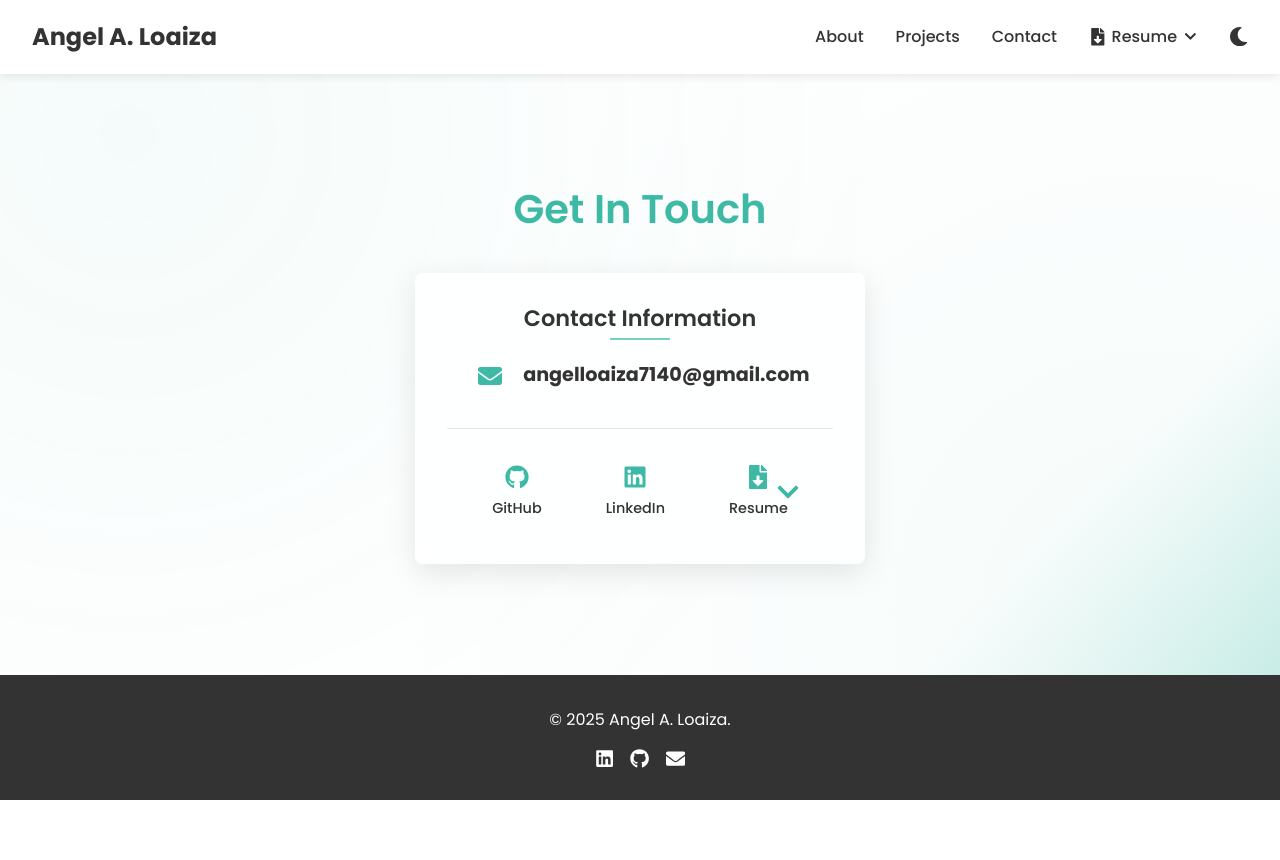
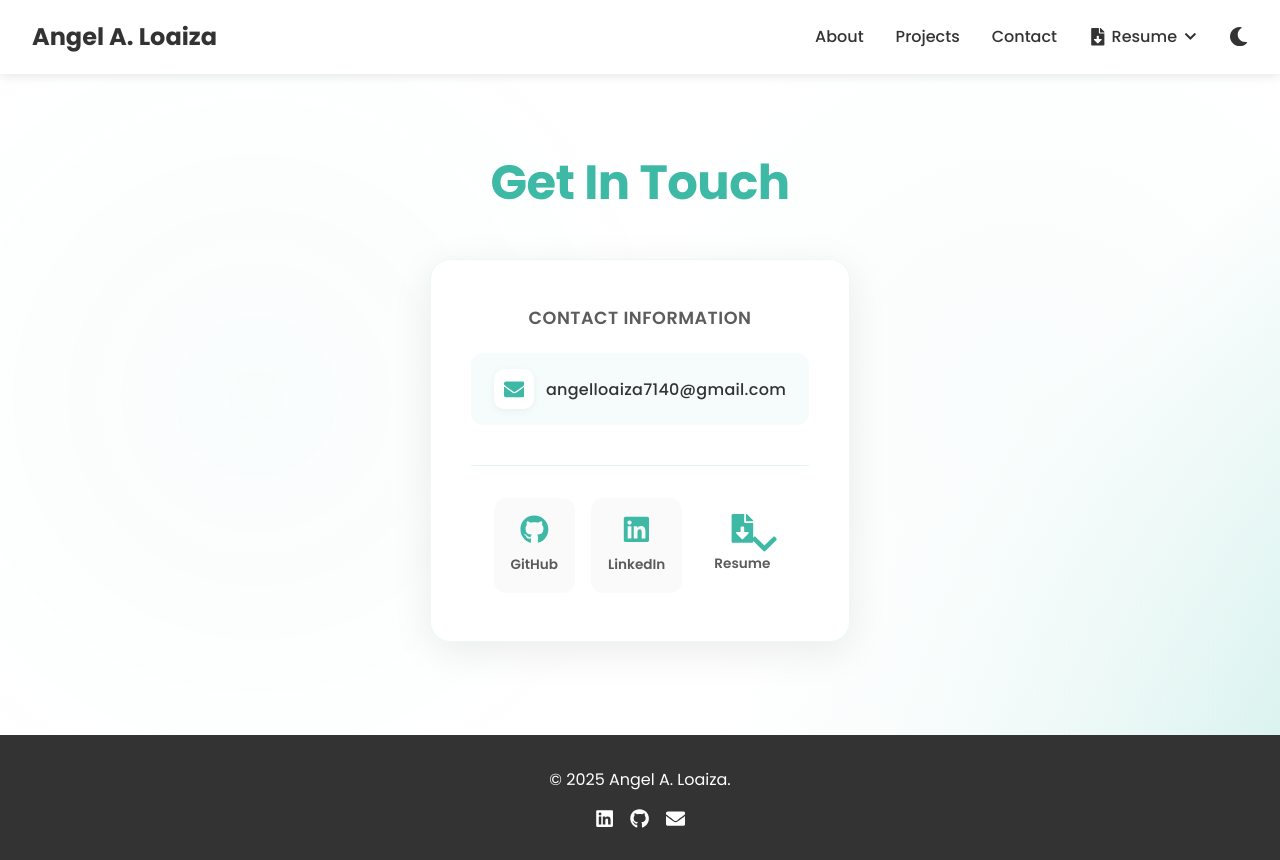
Before and after one commit to aal51282/aal51282.github.io, a Next.js app: page /contact in a window 1280 px wide. Before the commit the page ends 800 px from the top, so only its background shows below. Built offline with nearby package versions, Linux system fonts and the light colour scheme; a web font is replaced by a local one.

Commit message:
Updated contact page

```diff
--- a/src/app/contact/contact.module.css
+++ b/src/app/contact/contact.module.css
@@ -6,12 +6,12 @@
 
 .contactSection {
   flex: 1;
-  padding: 6rem 2rem;
+  padding: 5rem 2rem;
   background: linear-gradient(
     135deg,
     var(--background-color) 0%,
-    var(--background-color) 80%,
-    rgba(61, 185, 166, 0.15) 100%
+    var(--background-color) 70%,
+    rgba(61, 185, 166, 0.08) 100%
   );
   display: flex;
   flex-direction: column;
@@ -27,7 +27,7 @@
     135deg,
     var(--background-color) 0%,
     var(--background-color) 60%,
-    #050505 100%
+    #0a0a0a 100%
   );
 }
 
@@ -39,14 +39,14 @@
   right: 0;
   bottom: 0;
   background: radial-gradient(
-      circle at 10% 10%,
-      rgba(61, 185, 166, 0.05) 0%,
-      transparent 60%
+      circle at 20% 50%,
+      rgba(61, 185, 166, 0.03) 0%,
+      transparent 40%
     ),
     radial-gradient(
-      circle at 90% 90%,
-      rgba(61, 185, 166, 0.05) 0%,
-      transparent 60%
+      circle at 80% 50%,
+      rgba(61, 185, 166, 0.03) 0%,
+      transparent 40%
     );
   z-index: 0;
 }
@@ -54,21 +54,25 @@
 /* Dark mode contact section background effect */
 :global(.dark) .contactSection::before {
   background: radial-gradient(
-      circle at 10% 10%,
-      rgba(61, 185, 166, 0.07) 0%,
-      transparent 50%
+      circle at 20% 50%,
+      rgba(61, 185, 166, 0.05) 0%,
+      transparent 40%
     ),
-    radial-gradient(circle at 90% 90%, rgba(0, 0, 0, 0.5) 0%, transparent 70%),
-    linear-gradient(to right, transparent 60%, rgba(0, 0, 0, 0.3) 100%);
+    radial-gradient(
+      circle at 80% 50%,
+      rgba(0, 0, 0, 0.4) 0%,
+      transparent 60%
+    );
 }
 
 .title {
-  font-size: 2.5rem;
-  margin-bottom: 2.5rem;
+  font-size: 3rem;
+  margin-bottom: 3rem;
   color: var(--accent-color);
-  font-weight: 600;
+  font-weight: 700;
   position: relative;
   z-index: 1;
+  letter-spacing: -0.5px;
 }
 
 /* Dark mode title */
@@ -78,83 +82,140 @@
 }
 
 .contactForm {
-  background-color: var(--card-bg);
-  padding: 2rem;
-  border-radius: var(--border-radius);
-  box-shadow: var(--box-shadow);
+  background: rgba(255, 255, 255, 0.95);
+  backdrop-filter: blur(10px);
+  padding: 3rem 2.5rem;
+  border-radius: 20px;
+  box-shadow: 0 10px 40px rgba(0, 0, 0, 0.08);
   width: 100%;
-  max-width: 450px;
+  max-width: 420px;
   text-align: center;
-  transition: transform 0.3s ease, box-shadow 0.3s ease;
+  transition: all 0.3s cubic-bezier(0.4, 0, 0.2, 1);
   position: relative;
   z-index: 1;
+  border: 1px solid rgba(61, 185, 166, 0.1);
 }
 
 /* Dark mode contact form */
 :global(.dark) .contactForm {
-  background-color: rgba(30, 30, 30, 0.9);
-  border: 1px solid rgba(50, 50, 50, 0.8);
-  box-shadow: 0 15px 30px rgba(0, 0, 0, 0.3);
+  background: rgba(25, 25, 25, 0.95);
+  backdrop-filter: blur(10px);
+  border: 1px solid rgba(61, 185, 166, 0.2);
+  box-shadow: 0 10px 40px rgba(0, 0, 0, 0.5);
 }
 
 .contactForm:hover {
-  transform: translateY(-5px);
-  box-shadow: 0 15px 30px rgba(0, 0, 0, 0.1);
+  transform: translateY(-8px);
+  box-shadow: 0 20px 50px rgba(0, 0, 0, 0.12);
+  border-color: rgba(61, 185, 166, 0.3);
 }
 
 /* Dark mode contact form hover */
 :global(.dark) .contactForm:hover {
-  box-shadow: 0 15px 30px rgba(0, 0, 0, 0.4), 0 0 20px rgba(75, 192, 173, 0.1);
+  box-shadow: 0 20px 50px rgba(0, 0, 0, 0.6);
+  border-color: rgba(61, 185, 166, 0.4);
 }
 
 .emailContact {
   display: flex;
   align-items: center;
   justify-content: center;
-  font-size: 1.2rem;
-  font-weight: bold;
-  color: var(--text-color);
+  gap: 0.75rem;
+  padding: 1rem;
+  background: rgba(61, 185, 166, 0.05);
+  border-radius: 12px;
+  margin: 1.5rem 0;
+  transition: background 0.3s ease;
+}
+
+:global(.dark) .emailContact {
+  background: rgba(61, 185, 166, 0.08);
+}
+
+.emailContact:hover {
+  background: rgba(61, 185, 166, 0.08);
+}
+
+:global(.dark) .emailContact:hover {
+  background: rgba(61, 185, 166, 0.12);
 }
 
 .copyButton {
-  background: none;
+  background: white;
   border: none;
   cursor: pointer;
-  padding: 0.5rem;
-  margin-right: 0.8rem;
-  border-radius: 50%;
-  transition: background-color 0.3s ease;
+  padding: 0.6rem;
+  border-radius: 10px;
+  transition: all 0.3s ease;
+  box-shadow: 0 2px 8px rgba(0, 0, 0, 0.05);
+}
+
+:global(.dark) .copyButton {
+  background: rgba(40, 40, 40, 0.8);
+  box-shadow: 0 2px 8px rgba(0, 0, 0, 0.2);
 }
 
 .copyButton:hover {
-  background-color: rgba(61, 185, 166, 0.1);
+  background: rgba(61, 185, 166, 0.1);
+  transform: scale(1.05);
+}
+
+:global(.dark) .copyButton:hover {
+  background: rgba(61, 185, 166, 0.2);
 }
 
 .emailIcon,
 .checkIcon {
   color: var(--accent-color);
-  font-size: 1.5rem;
-  transition: color 0.3s ease, transform 0.3s ease;
+  font-size: 1.3rem;
+  transition: all 0.3s ease;
 }
 
 .copyButton:hover .emailIcon {
-  color: var(--accent-color);
-  transform: scale(1.1);
+  transform: rotate(-10deg);
 }
 
 .checkIcon {
   color: #4bc0ad;
+  animation: checkPulse 0.4s ease;
+}
+
+@keyframes checkPulse {
+  0% { transform: scale(0.8); }
+  50% { transform: scale(1.2); }
+  100% { transform: scale(1); }
 }
 
 .emailText {
   color: var(--text-color);
-  word-break: break-all;
+  font-size: 1rem;
+  font-weight: 500;
+  letter-spacing: 0.3px;
 }
 
 .copiedMessage {
-  margin-top: 1rem;
+  position: absolute;
+  bottom: -2rem;
+  left: 50%;
+  transform: translateX(-50%);
   color: #4bc0ad;
-  font-size: 0.9rem;
+  font-size: 0.85rem;
+  font-weight: 500;
+  padding: 0.4rem 0.8rem;
+  background: rgba(61, 185, 166, 0.1);
+  border-radius: 6px;
+  animation: slideUp 0.3s ease;
+}
+
+@keyframes slideUp {
+  from {
+    opacity: 0;
+    transform: translateX(-50%) translateY(10px);
+  }
+  to {
+    opacity: 1;
+    transform: translateX(-50%) translateY(0);
+  }
 }
 
 @media (max-height: 500px) {
@@ -173,70 +234,81 @@
 }
 
 .subtitle {
-  font-size: 1.4rem;
-  margin-bottom: 1.5rem;
+  font-size: 1.1rem;
+  margin-bottom: 0.5rem;
   color: var(--text-color);
-  position: relative;
-  display: inline-block;
-}
-
-.subtitle::after {
-  content: "";
-  position: absolute;
-  bottom: -8px;
-  left: 50%;
-  transform: translateX(-50%);
-  width: 60px;
-  height: 2px;
-  background-color: var(--accent-color);
-  opacity: 0.7;
+  font-weight: 600;
+  letter-spacing: 0.5px;
+  text-transform: uppercase;
+  opacity: 0.8;
 }
 
 .socialLinks {
   display: flex;
   justify-content: center;
-  gap: 1.5rem;
-  margin-top: 2rem;
-  padding-top: 1.5rem;
-  border-top: 1px solid rgba(0, 0, 0, 0.1);
+  gap: 1rem;
+  margin-top: 2.5rem;
+  padding-top: 2rem;
+  border-top: 1px solid rgba(61, 185, 166, 0.15);
+}
+
+:global(.dark) .socialLinks {
+  border-top-color: rgba(61, 185, 166, 0.2);
 }
 
 .socialLink {
   display: flex;
   flex-direction: column;
   align-items: center;
-  gap: 0.5rem;
+  gap: 0.6rem;
   color: var(--text-color);
-  transition: all 0.3s ease;
+  transition: all 0.3s cubic-bezier(0.4, 0, 0.2, 1);
   text-decoration: none;
-  padding: 0.75rem 1.25rem;
-  border-radius: var(--border-radius);
+  padding: 1rem;
+  border-radius: 12px;
+  background: rgba(0, 0, 0, 0.02);
+  border: 1px solid transparent;
+  min-width: 80px;
 }
 
 /* Dark mode social links */
 :global(.dark) .socialLink {
   color: #e0e0e0;
+  background: rgba(255, 255, 255, 0.02);
 }
 
 .socialLink svg {
-  font-size: 1.5rem;
+  font-size: 1.8rem;
   color: var(--accent-color);
+  transition: transform 0.3s ease;
 }
 
 .socialLink span {
-  font-size: 0.9rem;
-  font-weight: 500;
+  font-size: 0.85rem;
+  font-weight: 600;
+  opacity: 0.8;
+  transition: opacity 0.3s ease;
 }
 
 .socialLink:hover {
-  background-color: rgba(61, 185, 166, 0.1);
-  transform: translateY(-3px);
+  background: linear-gradient(135deg, rgba(61, 185, 166, 0.1), rgba(61, 185, 166, 0.05));
+  border-color: rgba(61, 185, 166, 0.3);
+  transform: translateY(-4px);
+}
+
+.socialLink:hover svg {
+  transform: scale(1.1) rotate(5deg);
+}
+
+.socialLink:hover span {
+  opacity: 1;
 }
 
 /* Dark mode social link hover */
 :global(.dark) .socialLink:hover {
-  background-color: rgba(61, 185, 166, 0.15);
-  box-shadow: 0 4px 12px rgba(0, 0, 0, 0.15);
+  background: linear-gradient(135deg, rgba(61, 185, 166, 0.15), rgba(61, 185, 166, 0.08));
+  border-color: rgba(61, 185, 166, 0.4);
+  box-shadow: 0 8px 20px rgba(0, 0, 0, 0.2);
 }
 
 /* Resume dropdown container */
@@ -273,17 +345,18 @@
   top: 100%;
   left: 50%;
   transform: translateX(-50%);
-  margin-top: 0.5rem;
-  background-color: white;
-  border-radius: var(--border-radius);
-  box-shadow: 0 5px 15px rgba(0, 0, 0, 0.15);
-  padding: 0.5rem;
+  margin-top: 0.8rem;
+  background: rgba(255, 255, 255, 0.98);
+  backdrop-filter: blur(10px);
+  border-radius: 12px;
+  box-shadow: 0 8px 25px rgba(0, 0, 0, 0.12);
+  padding: 0.4rem;
   flex-direction: column;
-  gap: 0.25rem;
-  min-width: 120px;
+  gap: 0.2rem;
+  min-width: 140px;
   z-index: 10;
-  animation: fadeIn 0.2s ease forwards;
-  border: 1px solid rgba(0, 0, 0, 0.1);
+  animation: dropIn 0.2s ease forwards;
+  border: 1px solid rgba(61, 185, 166, 0.15);
 }
 
 /* Create a transparent extended area for the dropdown to prevent losing hover */
@@ -297,41 +370,60 @@
   background-color: transparent;
 }
 
-@keyframes fadeIn {
+@keyframes dropIn {
   from {
     opacity: 0;
-    transform: translateX(-50%) translateY(-10px);
+    transform: translateX(-50%) translateY(-15px) scale(0.95);
   }
   to {
     opacity: 1;
-    transform: translateX(-50%) translateY(0);
+    transform: translateX(-50%) translateY(0) scale(1);
   }
 }
 
 .resumeFormatOptions button {
-  padding: 0.75rem 1rem;
+  padding: 0.8rem 1.2rem;
   text-align: center;
-  background: none;
+  background: transparent;
   border: none;
-  border-radius: 4px;
+  border-radius: 8px;
   color: #333333;
   font-weight: 500;
   cursor: pointer;
-  font-size: 0.9rem;
-  transition: background-color 0.2s ease, color 0.2s ease;
+  font-size: 0.85rem;
+  transition: all 0.2s ease;
   width: 100%;
+  position: relative;
+  overflow: hidden;
+}
+
+.resumeFormatOptions button::before {
+  content: "";
+  position: absolute;
+  top: 0;
+  left: -100%;
+  width: 100%;
+  height: 100%;
+  background: linear-gradient(90deg, transparent, rgba(61, 185, 166, 0.1), transparent);
+  transition: left 0.5s ease;
+}
+
+.resumeFormatOptions button:hover::before {
+  left: 100%;
 }
 
 .resumeFormatOptions button:hover {
-  background-color: rgba(61, 185, 166, 0.1);
+  background: rgba(61, 185, 166, 0.08);
   color: var(--accent-color);
+  transform: translateX(2px);
 }
 
 /* Dark mode resume format options */
 :global(.dark) .resumeFormatOptions {
-  background-color: rgba(30, 30, 30, 0.98);
-  border: 1px solid rgba(80, 80, 80, 0.8);
-  box-shadow: 0 5px 15px rgba(0, 0, 0, 0.3);
+  background: rgba(30, 30, 30, 0.98);
+  backdrop-filter: blur(10px);
+  border: 1px solid rgba(61, 185, 166, 0.25);
+  box-shadow: 0 8px 25px rgba(0, 0, 0, 0.4);
 }
 
 :global(.dark) .resumeFormatOptions button {
@@ -339,5 +431,5 @@
 }
 
 :global(.dark) .resumeFormatOptions button:hover {
-  background-color: rgba(61, 185, 166, 0.15);
+  background: rgba(61, 185, 166, 0.15);
 }
--- a/src/app/contact/page.tsx
+++ b/src/app/contact/page.tsx
@@ -34,7 +34,7 @@ const ContactPage: React.FC = () => {
   const copyToClipboard = () => {
     navigator.clipboard.writeText(email).then(() => {
       setCopied(true);
-      setTimeout(() => setCopied(false), 2000); // Reset after 2 seconds
+      setTimeout(() => setCopied(false), 3000); // Reset after 3 seconds
     });
   };
 
@@ -70,6 +70,7 @@ const ContactPage: React.FC = () => {
               onClick={copyToClipboard}
               className={styles.copyButton}
               aria-label="Copy email to clipboard"
+              title="Click to copy"
             >
               {copied ? (
                 <FaCheck className={styles.checkIcon} />
@@ -78,10 +79,10 @@ const ContactPage: React.FC = () => {
               )}
             </button>
             <span className={styles.emailText}>{email}</span>
+            {copied && (
+              <p className={styles.copiedMessage}>Copied!</p>
+            )}
           </div>
-          {copied && (
-            <p className={styles.copiedMessage}>Email copied to clipboard!</p>
-          )}
 
           <div className={styles.socialLinks}>
             <a
--- a/src/app/globals.css
+++ b/src/app/globals.css
@@ -60,6 +60,7 @@ body {
   );
   overflow-y: auto;
   overflow-x: hidden;
+  padding-top: 60px; /* Account for fixed navbar */
 }
 
 /* Dark mode specific gradient */
--- a/src/app/projects/projects.module.css
+++ b/src/app/projects/projects.module.css
@@ -18,7 +18,7 @@
 }
 
 .projectsPage {
-  padding: 6rem 2rem 4rem;
+  padding: 5rem 2rem 4rem;
   min-height: 100vh;
 }
 
--- a/src/components/Nav/Nav.module.css
+++ b/src/components/Nav/Nav.module.css
@@ -5,9 +5,11 @@
   align-items: center;
   background-color: var(--navbar-bg);
   padding: 1rem 2rem;
-  position: sticky;
+  position: fixed;
   top: 0;
-  z-index: 100;
+  left: 0;
+  right: 0;
+  z-index: 1000;
   transition: all 0.3s ease;
   box-shadow: 0 2px 10px rgba(0, 0, 0, 0.1);
   backdrop-filter: blur(10px);
```
